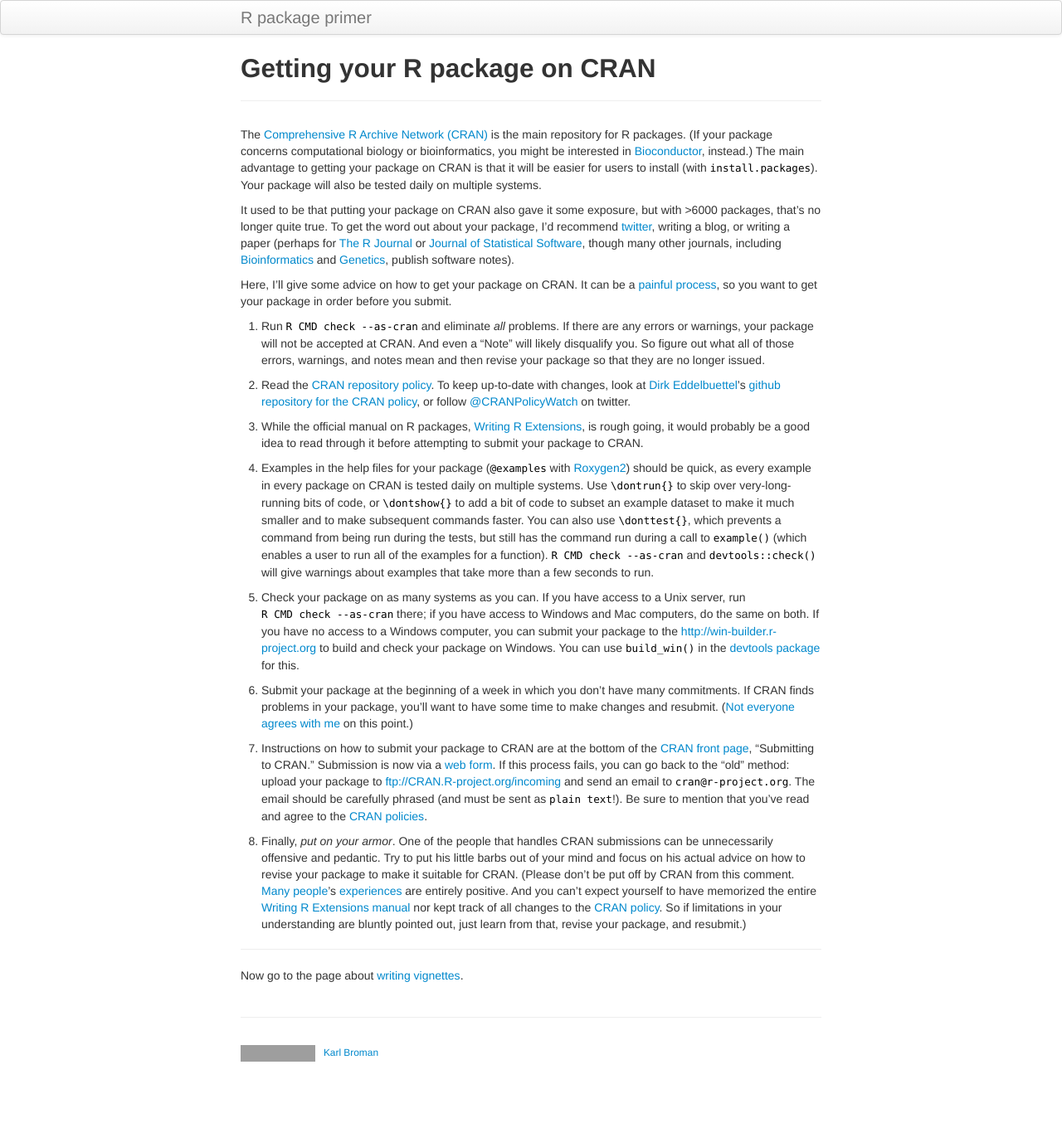
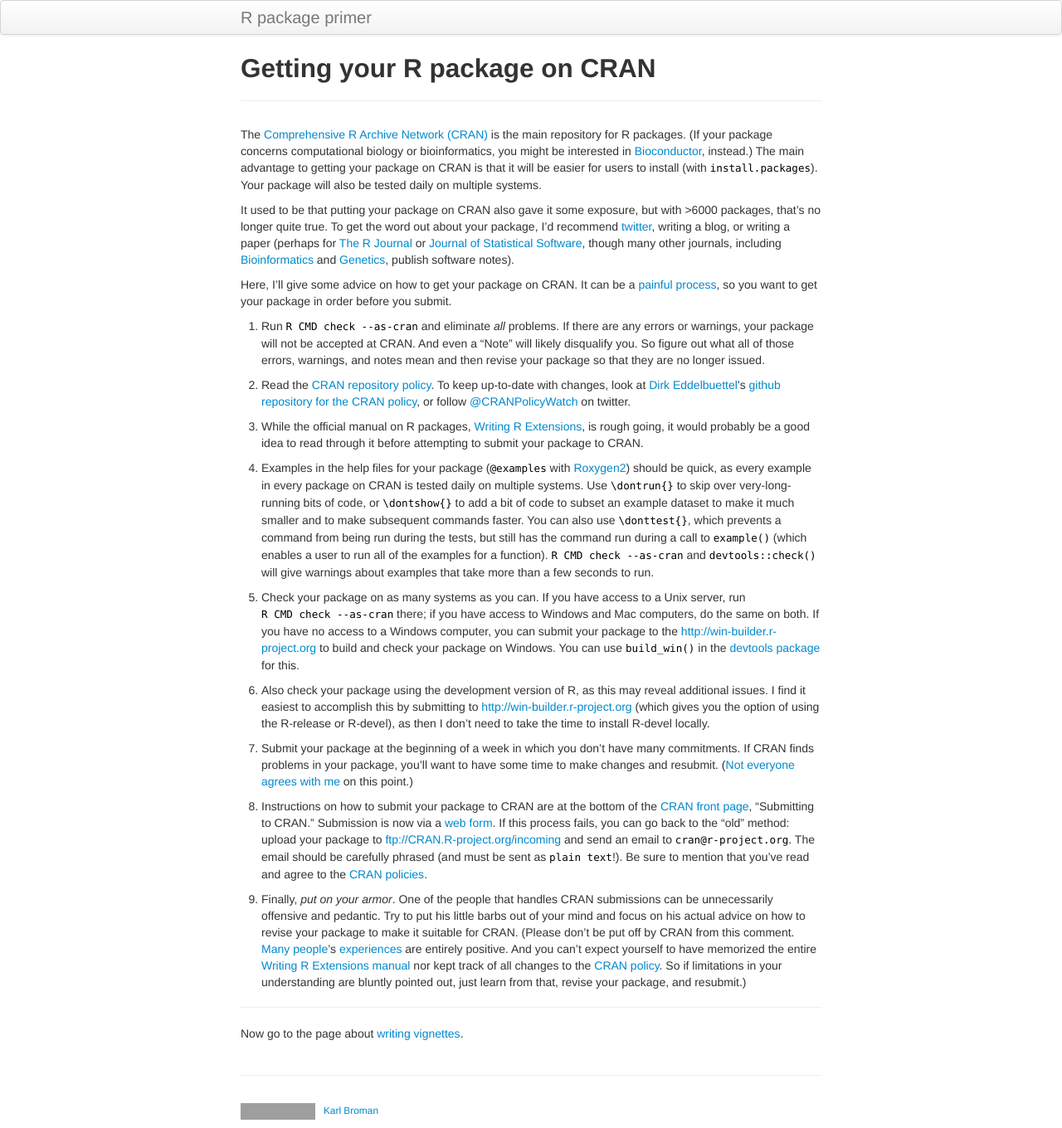
Before and after one commit to kbroman/pkg_primer, a Jekyll site: the page built from pages/cran.md, in a window 1280 px wide. Shown: the whole page at 83% size. Built offline with Jekyll 4.4.1, drawn with Linux system fonts in a browser that asks for light colours; before the commit the page ends 1290 px from its top, so only the background shows below that; grey boxes are pictures that could not be loaded.

Commit message:
pages/cran: mention checking with R-devel

```diff
--- a/pages/cran.md
+++ b/pages/cran.md
@@ -69,13 +69,19 @@ the <http://win-builder.r-project.org> to build and check your package
 on Windows. You can use `build_win()` in the
 [devtools package](https://github.com/hadley/devtools) for this.
 
-6. Submit your package at the beginning of a week in which you don't
+6. Also check your package using the development version of R, as this
+may reveal additional issues. I find it easiest to accomplish this by
+submitting to <http://win-builder.r-project.org> (which gives you the
+option of using the R-release or R-devel), as then I don't need to
+take the time to install R-devel locally.
+
+7. Submit your package at the beginning of a week in which you don't
 have many commitments. If CRAN finds problems in your package, you'll
 want to have some time to make changes and
 resubmit. ([Not everyone agrees with me](https://twitter.com/_inundata/status/509379592830722048)
 on this point.)
 
-7. Instructions on how to submit your package to CRAN are at the
+8. Instructions on how to submit your package to CRAN are at the
 bottom of the [CRAN front page](http://cran.r-project.org/),
 &ldquo;Submitting to CRAN.&rdquo; Submission is now via a
 [web form](http://xmpalantir.wu.ac.at/cransubmit/).  If this process
```
Also changed, not shown: other parts of pages/cran.md (+1 -1 lines).
